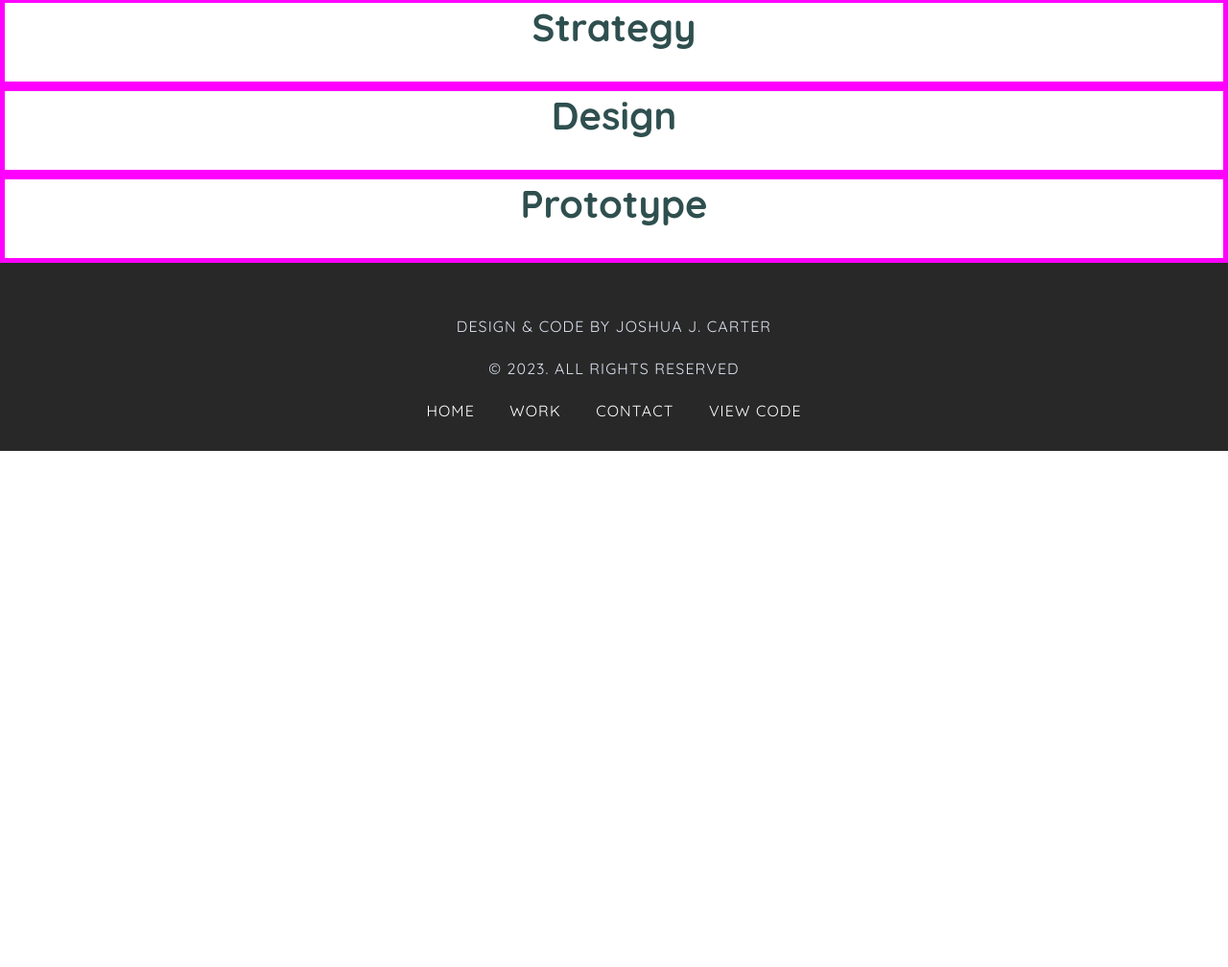
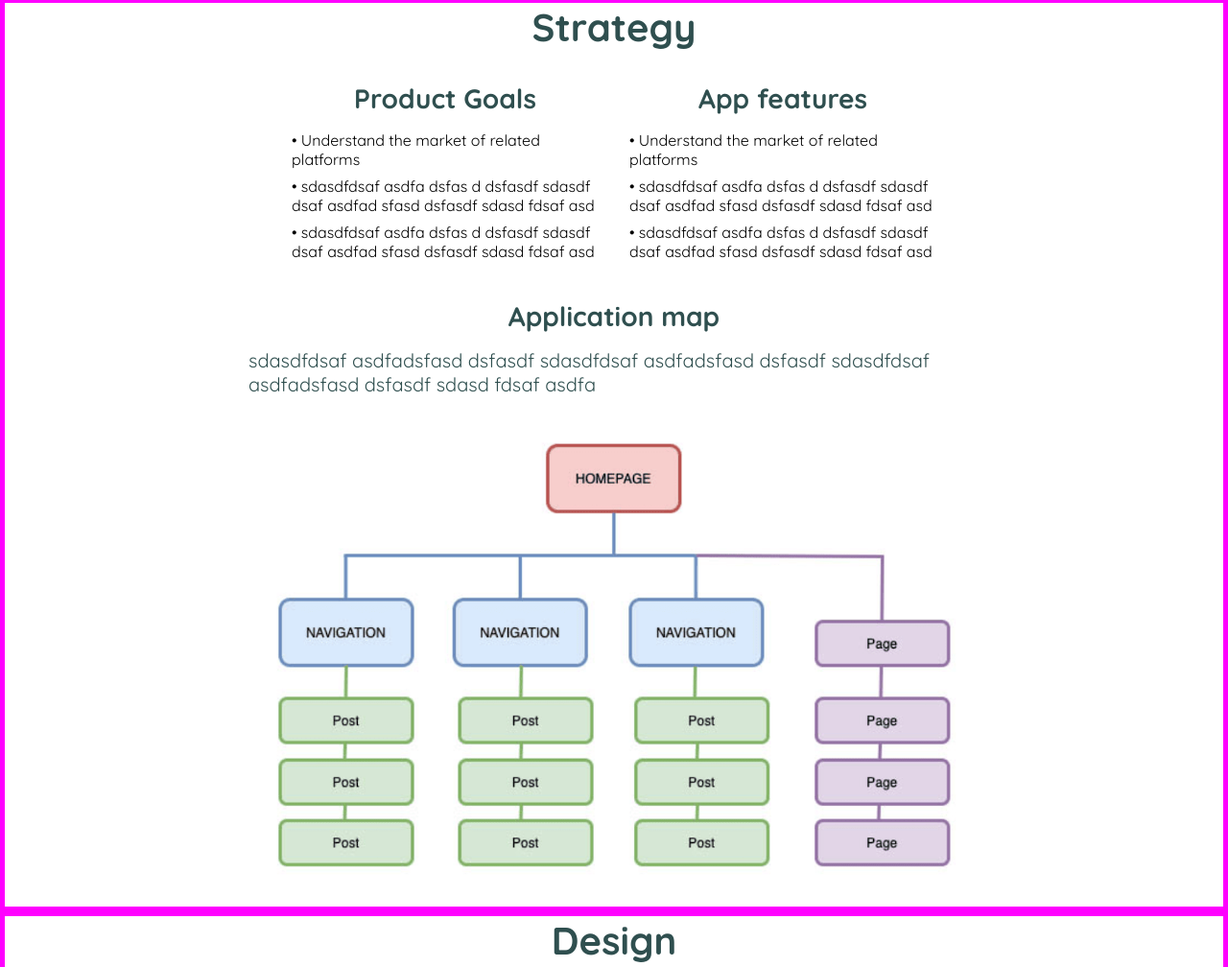
Before and after one commit to joshuajcarter/portfolio, a plain HTML site: page case-study.html in a window 1280 px wide. Shown: the part 2988-3996 px from the top of the page at 96% size. Before the commit the page ends 3458 px from the top, so only its background shows below. Drawn offline with Linux system fonts and the light colour scheme.

Commit message:
feat: create strategy section case-study.html add resource imgs app-map lo-fi-sketch task-user-flow

```diff
--- a/case-study.html
+++ b/case-study.html
@@ -290,6 +290,54 @@ family=Quicksand:wght@300;400;500;600;700
     .strategy{
     border: 5px solid magenta;
     width: 100%;
+    }
+    .strategy-item{
+      /* border: 5px solid cyan; */
+      display: flex;
+      flex-direction: column;
+      align-items: center;
+      max-width: 1280px;
+      gap: 2rem;
+      margin-bottom: 2rem;
+      /* padding: 0  2rem; */
+    }
+    .strategy-item-content{
+      /* border: 5px solid yellow; */
+      max-width: 85%;
+    }
+    .strategy-item-content h4{
+      text-align: center;
+      margin: 0 auto;
+      margin-bottom: 1rem;
+    }
+    .strategy-item-li{
+      margin-bottom: .5rem;
+    }
+    .app-map{
+      display: flex;
+      flex-direction: column;
+      align-items: center;
+    }
+    .app-map h4,  .app-map p{
+      margin-bottom: 1rem;
+    }
+    .app-map p, .app-map-img-container{
+      max-width: 80%;
+    }
+    @media screen and (min-width: 600px) {
+      .strategy-item{
+        flex-direction: row;
+        justify-content: center;
+        align-items: normal;
+        padding: 0 2rem;
+      }
+      .strategy-item-content{
+        max-width: 320px;
+      }
+      .app-map p, .app-map-img-container{
+        max-width: 60%;
+      }
+
     }
     .design{
     border: 5px solid magenta;
@@ -614,12 +662,40 @@ family=Quicksand:wght@300;400;500;600;700
 
         <div class="strategy">
           <h2>Strategy</h2>
-        </div>
-        <div class="strategy">
-          <h2>Design</h2>
+          <div class="strategy-item">
+              <div class="strategy-item-content">
+                <h4>Product Goals</h4>
+                <ul>
+                  <li class="strategy-item-li">• Understand the market of related platforms</li>
+                  <li class="strategy-item-li">• sdasdfdsaf asdfa dsfas d dsfasdf sdasdf dsaf asdfad sfasd dsfasdf sdasd fdsaf asd </li>
+                  <li class="strategy-item-li">• sdasdfdsaf asdfa dsfas d dsfasdf sdasdf dsaf asdfad sfasd dsfasdf sdasd fdsaf asd</li>
+                </ul>
+
+              </div>
+              <div class="strategy-item-content">
+                <h4>App features</h4>
+                <ul>
+                  <li class="strategy-item-li">• Understand the market of related platforms</li>
+                  <li class="strategy-item-li">• sdasdfdsaf asdfa dsfas d dsfasdf sdasdf dsaf asdfad sfasd dsfasdf sdasd fdsaf asd </li>
+                  <li class="strategy-item-li">• sdasdfdsaf asdfa dsfas d dsfasdf sdasdf dsaf asdfad sfasd dsfasdf sdasd fdsaf asd</li>
+                </ul>
+              </div>
+          </div>
+          <div class="app-map">
+            <h4>Application map</h4>
+            <p>sdasdfdsaf asdfadsfasd dsfasdf sdasdfdsaf asdfadsfasd dsfasdf sdasdfdsaf asdfadsfasd dsfasdf sdasd fdsaf asdfa</p>
+            <div class="app-map-img-container">
+              <img src="resources/images/app-map.png" alt="">
+            </div>
+          </div>
         </div>
         <div class="design">
+          <h2>Design</h2>
+          <img src="resources/images/task-user-flow.png" alt="">
+        </div>
+        <div class="prototype">
           <h2>Prototype</h2>
+          <img src="resources/images/lo-fi-sketch.png" alt="">
         </div>
       </div>
     </div>
```
Also changed, not shown: resources/images/app-map.png (added), resources/images/lo-fi-sketch.png (added), resources/images/task-user-flow.png (added).
